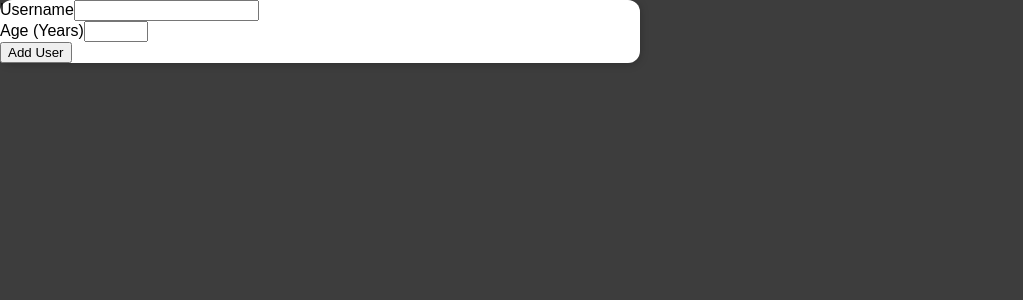
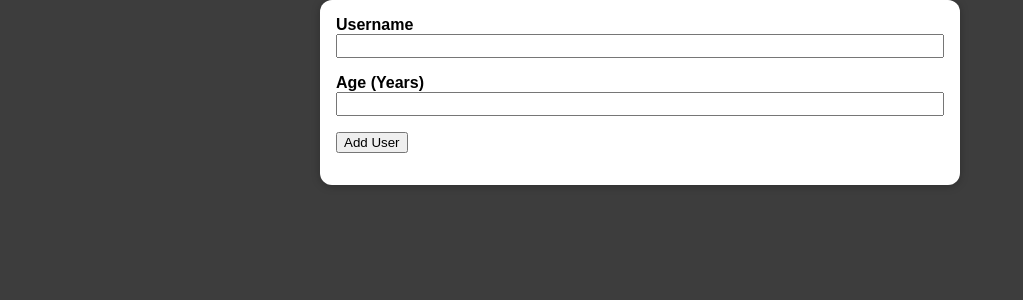
Before and after one commit to jaggerabney/ReactJS-Udemy-Course, a React (Create React App) app: page / in a window 1280 px wide. Shown: the top 300 px of the page, without its empty margins (0-1023 px from the left). Built offline with nearby package versions, Linux system fonts and the light colour scheme.

Commit message:
added styling to UserForm

```diff
--- /dev/null
+++ b/src/components/NewUser/UserForm.css
@@ -0,0 +1,18 @@
+.user-form__controls {
+  display: flex;
+  flex-direction: column;
+  flex-wrap: wrap;
+  gap: 1rem;
+  margin-bottom: 1rem;
+  text-align: left;
+}
+
+.user-form__control label {
+  font-weight: bold;
+  display: block;
+}
+
+.user-form__control input {
+  font: inherit;
+  width: 100%;
+}
--- a/src/components/NewUser/UserForm.js
+++ b/src/components/NewUser/UserForm.js
@@ -1,4 +1,5 @@
 import React, { useState } from "react";
+import "./UserForm.css";
 
 function UserForm(props) {
   const [userInput, setUserInput] = useState({
@@ -38,7 +39,8 @@ function UserForm(props) {
 
   return (
     <form onSubmit={submitHandler}>
-      <div>
+      <div className="user-form__controls">
+        <div className="user-form__control">
           <label>Username</label>
           <input
             type="text"
@@ -46,7 +48,7 @@ function UserForm(props) {
             value={userInput.enteredUsername}
           />
         </div>
-      <div>
+        <div className="user-form__control">
           <label>Age (Years)</label>
           <input
             type="number"
@@ -59,6 +61,7 @@ function UserForm(props) {
         <div>
           <button type="submit">Add User</button>
         </div>
+      </div>
     </form>
   );
 }
--- a/src/components/UI/Card.css
+++ b/src/components/UI/Card.css
@@ -1,5 +1,7 @@
 .card {
   width: 50%;
+  margin: auto;
+  padding: 1rem;
   background-color: white;
   border-radius: 12px;
   box-shadow: 0 1px 8px rgba(0, 0, 0, 0.25);
```
Lines whose indentation alone changed are shown as unchanged.
